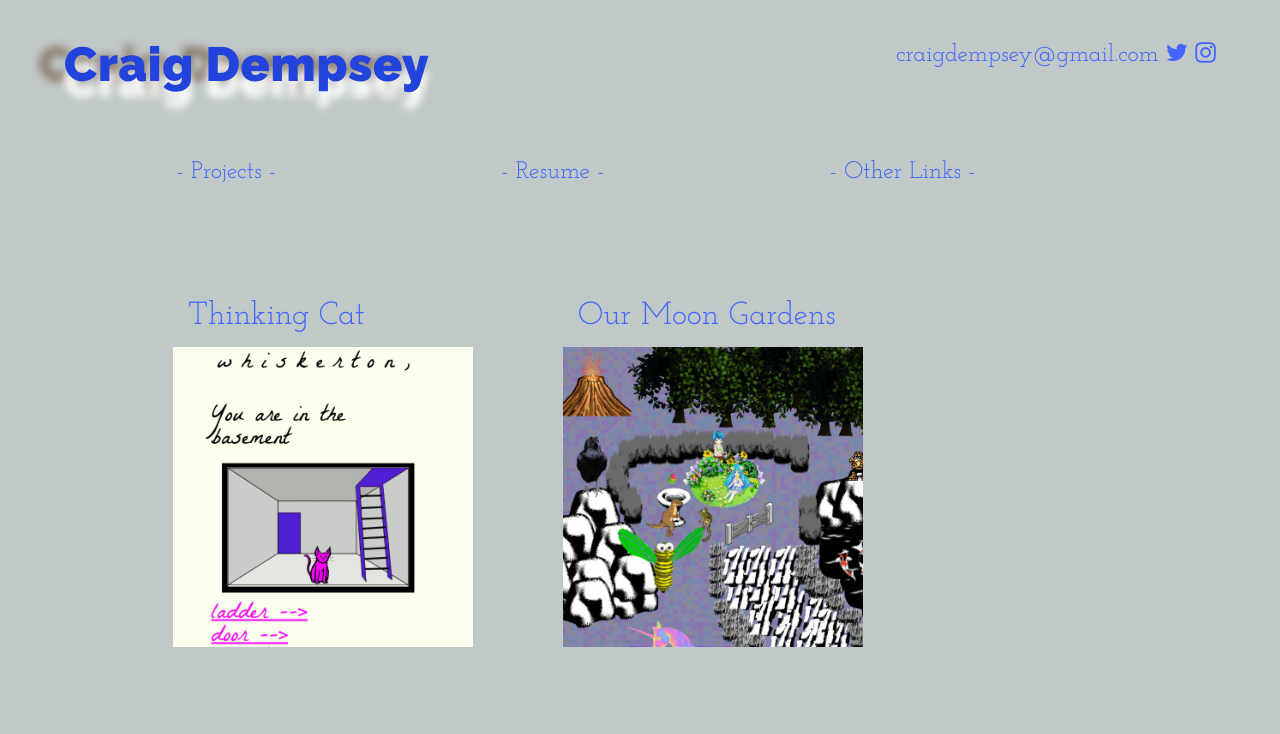
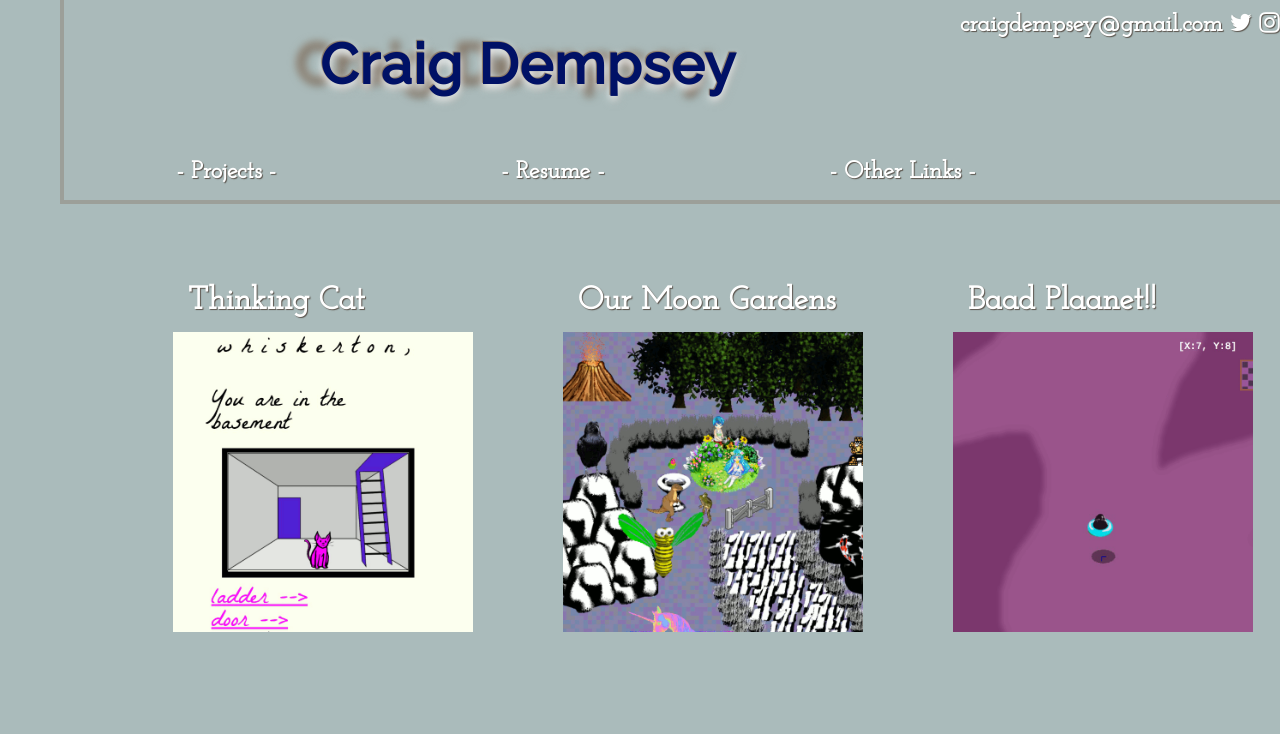
Before and after one commit to dempseyc/clldportfolio, a plain HTML site: page index.html in a window 1280 px wide. Shown: the top 734 px of the page. Drawn offline with Linux system fonts and the light colour scheme; a web font is replaced by a local one.

Commit message:
add new css stuff

```diff
--- a/index.html
+++ b/index.html
@@ -5,7 +5,7 @@
   <link href="style.css" rel="stylesheet" type="text/css">
   <link href="https://fonts.googleapis.com/css?family=Josefin+Slab" rel="stylesheet"  type='text/css'>
   <link href="https://fonts.googleapis.com/css?family=Raleway+Dots" rel="stylesheet">
-  <link href="https://fonts.googleapis.com/css?family=Raleway:900" rel="stylesheet"  type='text/css'>
+  <link href="https://fonts.googleapis.com/css?family=Raleway:500" rel="stylesheet"  type='text/css'>
   <link rel="stylesheet" href="https://cdnjs.cloudflare.com/ajax/libs/font-awesome/4.7.0/css/font-awesome.min.css">
   <title>Craig Dempsey</title>
 </head>
@@ -15,7 +15,7 @@
   <!-- <h1 id="printout">0</h1> -->
   <div id="main-container" class="container transparent">
 
-    <heading>
+    <header class="top-to-bottom">
 
       <name class="display-text n-unshadow">
         <h1>Craig Dempsey</h1>
@@ -33,8 +33,6 @@
         <a href="https://www.instagram.com/dempseycraig/" class="fa fa-instagram"></a>
       </contact>
 
-    </heading>
-
       <nav>
         <ul>
           <li><a href="#projects">- Projects -</a></li>
@@ -42,6 +40,9 @@
           <li><a href="#non-dev">- Other Links -</a></li>
         </ul>
       </nav>
+
+    </header>
+
 
     <div class="content">
 
--- a/style.css
+++ b/style.css
@@ -57,8 +57,10 @@ html {
 }
 
 body {
-  background-color: #C0C8C8;
+  background-color: #ABB;
   font-family: 'Josefin Slab', serif;
+  font-weight: bold;
+  text-shadow: 1px 1px 1px rgba(73,60,51,0.8);
   color: #46F;
   overflow-x: hidden;
 }
@@ -69,7 +71,7 @@ p {
 
 a {
   text-decoration: none;
-  color: #46F;
+  color: #FFF ;
 }
 
 h2 {
@@ -99,10 +101,10 @@ nav ul li {
 }
 
 #main-container {
-  height: 100vh;
-  width: 100%;
-  display: flex;
-  top: 20%;
+  display: grid;
+  width: 100vw;
+  grid-template-rows: 75vh minmax(25vh, auto) 50px calc(75vh - 50px) 25vh 25vh 75vh;
+  /*top: 20%;*/
 }
 
 .container {
@@ -110,24 +112,39 @@ nav ul li {
   padding: 0 0 0 5%;
 }
 
-heading {
-  display: flex;
+header {
   flex-direction: row;
+  grid-row: 1 / 2;
+  position: fixed;
+  z-index: 20;
+  margin: 0 0 0 0;
+  width: 100%;
+  height: 25%;
+  background-color: rgba(170,187,187,0.9);
+  outline: 4px solid rgba(136,119,102,0.4);
 }
 
+/*.top-to-bottom {
+  border-width: 3px;
+  border-style: solid;
+  -webkit-border-image:
+    -webkit-gradient(linear, 0 0, 0 100%, from(black), to(rgba(0, 0, 0, 0))) 1 100%;
+  -webkit-border-image:
+    -webkit-linear-gradient(black, rgba(0, 0, 0, 0)) 1 100%;
+  -moz-border-image:
+    -moz-linear-gradient(black, rgba(0, 0, 0, 0)) 1 100%;
+  -o-border-image:
+    -o-linear-gradient(black, rgba(0, 0, 0, 0)) 1 100%;
+  border-image:
+    linear-gradient(to bottom, black, rgba(0, 0, 0, 0)) 1 100%;
+}*/
+
 name {
-  font-size: 3em;
+  font-size: 3.5em;
   font-family: 'Raleway', sans-serif;
-  font-weight: '900';
-  letter-spacing: 0.015em;
-}
-
-contact {
-  display: inline-block;
-  position: absolute;
-  font-size: 1.5em;
-  top: 5%;
-  left: 70%;
+  font-weight: '500';
+  letter-spacing: 0.02em;
+  margin: 2% 0% 0% 15%;
 }
 
 .n-unshadow {
@@ -135,7 +152,7 @@ contact {
   position:absolute;
   top: 5.0%;
   left: 3.0%;
-  color: #876;
+  color: rgba(136,119,102,1);
   filter: blur(4px);
 }
 
@@ -153,28 +170,34 @@ contact {
   position:absolute;
   top: 5%;
   left: 5%;
-  color: #24D;
+  color: #016;
+  text-shadow: -1px -1px 1px rgba(136,119,102,1);
+}
+
+contact {
+  display: inline-block;
+  position: absolute;
+  font-size: 1.5em;
+  top: 5%;
+  left: 70%;
 }
 
 .content {
   display: flex;
   flex-direction: column;
   position: absolute;
-  top: 30%;
   left: 10%;
 }
 
 .content-item {
+  display: inline-flex;
   flex-direction: column;
 }
 
 #projects {
-  position: relative;
-}
-
-#projs {
   display: flex;
   flex-direction: row;
+  padding-top: 25%;
 }
 
 .proj-elem {
@@ -221,6 +244,7 @@ contact {
 #resume {
   align-content: center;
   margin: 5%;
+  padding-top: 25%;
 }
 
 .r-unshadow {
@@ -247,6 +271,8 @@ contact {
 
 #non-dev {
   display: flex;
+  padding-top: 25%;
+  height: 100vh;
 }
 
 .non-dev-item {
@@ -254,6 +280,21 @@ contact {
   margin: 5%;
   font-size: 1.5em;
 }
+
+
+ /*re: griditem1 the fontsize and shadow scaling with the flexiness*/
+
+/*.griditem1 {
+  background-color:rgb(98, 255, 220);
+  background-blend-mode: darken;
+  height: 100%;
+  grid-row: 1 / 3;
+  grid-column: 1 / -1;
+  text-align: center;
+  font-size: 7vmin;
+  color: var(--htextcolor);
+  text-shadow: 2px 2px 2px rgb(52, 159, 135);
+}*/
 
 /*form {
   display: inline;
```
Lines whose indentation alone changed are shown as unchanged.
